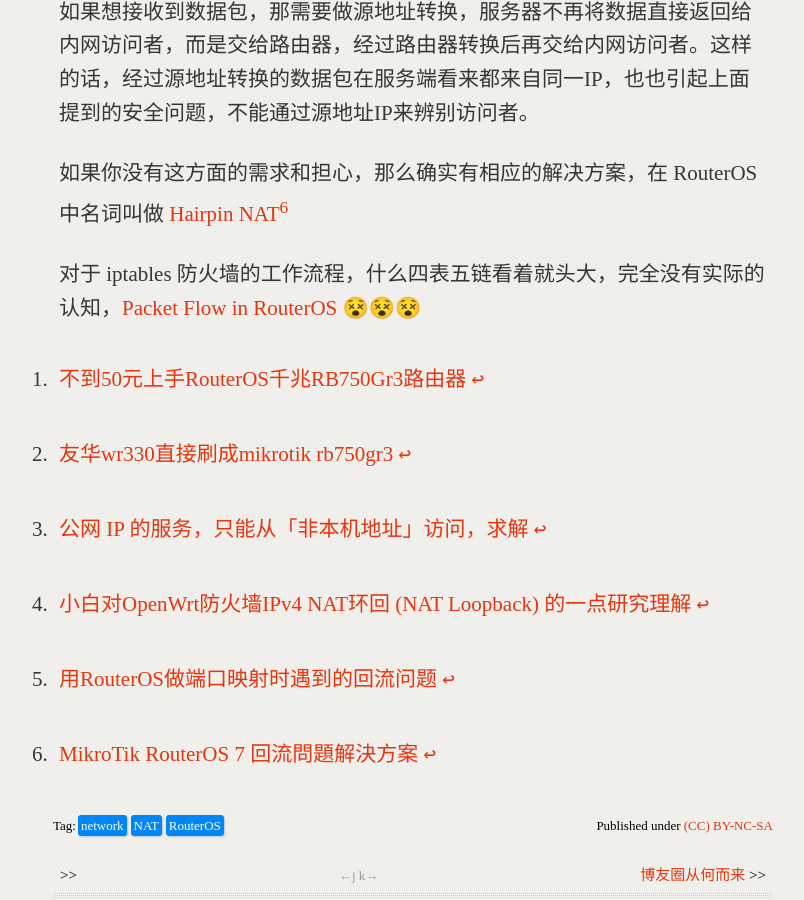
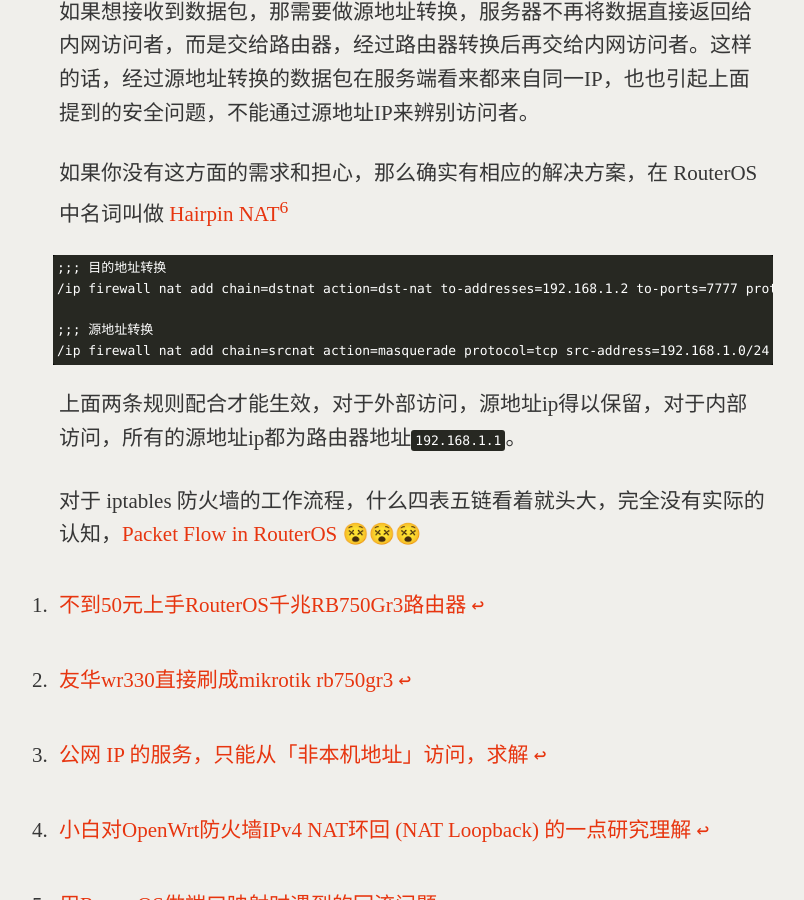
Before and after one commit to xavierskip/xavierskip.github.io, a Jekyll site: the page built from _posts/2024-10-24-routeros-nat.md, in a window 1280 px wide and 900 px high, scrolled down 2233 px. Shown: the whole window, without its empty margins (227-1031 px from the left). Built offline with Jekyll 4.4.1, drawn with Linux system fonts in a browser that asks for light colours; comment, search, counter and statistics services are not loaded; a style sheet for code colours, icons or effects is not loaded.

Commit message:
update post

````diff
--- a/_posts/2024-10-24-routeros-nat.md
+++ b/_posts/2024-10-24-routeros-nat.md
@@ -65,6 +65,16 @@
 
 如果你没有这方面的需求和担心，那么确实有相应的解决方案，在 RouterOS 中名词叫做 [Hairpin NAT](https://help.mikrotik.com/docs/spaces/ROS/pages/3211299/NAT#NAT-HairpinNAT)[^6]
 
+```
+;;; 目的地址转换
+/ip firewall nat add chain=dstnat action=dst-nat to-addresses=192.168.1.2 to-ports=7777 protocol=tcp dst-port=7777,7788
+
+;;; 源地址转换
+/ip firewall nat add chain=srcnat action=masquerade protocol=tcp src-address=192.168.1.0/24 dst-address=192.168.1.2 out-interface-list=LAN
+```
+
+上面两条规则配合才能生效，对于外部访问，源地址ip得以保留，对于内部访问，所有的源地址ip都为路由器地址`192.168.1.1`。
+
 对于 iptables 防火墙的工作流程，什么四表五链看着就头大，完全没有实际的认知，[Packet Flow in RouterOS](https://help.mikrotik.com/docs/spaces/ROS/pages/328227/Packet+Flow+in+RouterOS) 😵😵😵
 
 
````
